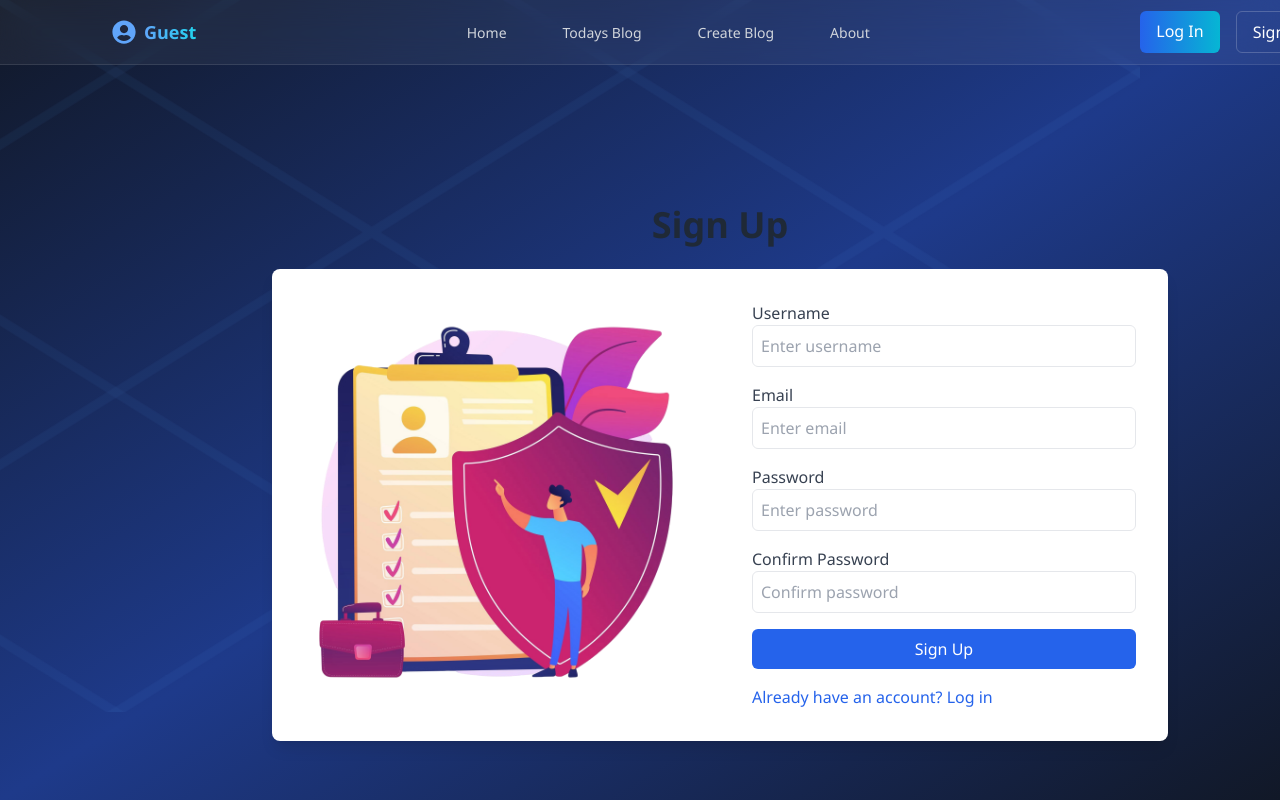
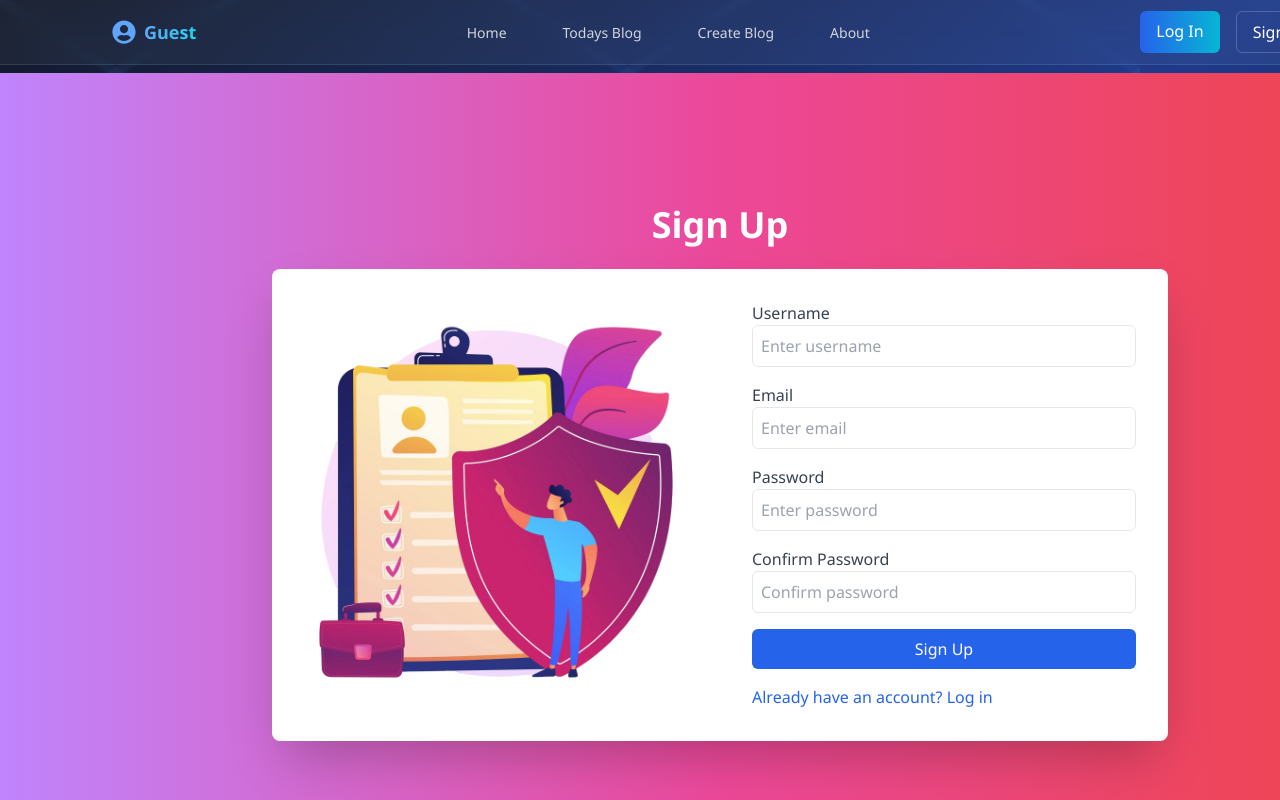
Before and after one commit to Nasifuad/The-Debuggers-Journal, a React (Vite) app in the folder client/: page /signup in a window 1280 px wide. Built offline with nearby package versions, Linux system fonts and the light colour scheme.

Commit message:
Blog creation updated

```diff
--- a/client/src/components/BlogDetails.jsx
+++ b/client/src/components/BlogDetails.jsx
@@ -62,7 +62,7 @@ const BlogDetails = () => {
   };
 
   return (
-    <div className="min-h-screen bg-gradient-to-br from-gray-900 to-gray-700 text-white p-8">
+    <div className="min-h-screen max-h-full bg-gradient-to-br from-gray-900 to-gray-700 text-white p-8">
       <div className="max-w-4xl mx-auto">
         <h1
           className="underline cursor-pointer text-xl font-bold mb-8"
@@ -82,7 +82,7 @@ const BlogDetails = () => {
         </div>
 
         <div className="prose prose-lg prose-invert max-w-none">
-          <p className="text-gray-300 leading-relaxed">
+          <p className="text-white font-italic text-lg mb-8 text-justify leading-relaxed ">
             {data?.content || "No content available."}
           </p>
         </div>
--- a/client/src/sections/BlogPage.jsx
+++ b/client/src/sections/BlogPage.jsx
@@ -38,7 +38,7 @@ const BlogPage = () => {
   return (
     <div className=" bg-gradient-to-br  from-blue-900 via-gray-900 to-sky-600 text-white py-10 px-4">
       <div className="max-w-7xl mx-auto">
-        <h1 className="text-6xl font-bold text-center mb-16 text-transparent bg-clip-text bg-gradient-to-r from-blue-400 to-cyan-400 animate-text-shine sticky top-10 z-10 py-8 backdrop-blur-lg">
+        <h1 className="text-6xl font-bold text-center mb-16 text-transparent bg-clip-text bg-gradient-to-r from-blue-400 to-cyan-400 animate-text-shine sticky top-10 z-10 py-8 backdrop-blur-lg hidden xl:block">
           The Debuggers Journal
         </h1>
 
--- a/client/src/sections/CreateBlog.jsx
+++ b/client/src/sections/CreateBlog.jsx
@@ -20,7 +20,7 @@ const CreateBlog = () => {
   const sendBlog = async () => {
     try {
       const res = await fetch(
-        "https://the-debuggers-journal-backend.onrender.com/createBlog",
+        "https://the-debuggers-journal-backend.onrender.com/api/createBlog",
         {
           method: "POST",
           headers: {
--- a/client/src/sections/Signup.jsx
+++ b/client/src/sections/Signup.jsx
@@ -2,6 +2,7 @@ import { useContext, useState } from "react";
 import { images } from "../constants/constant";
 import { useNavigate } from "react-router-dom";
 import { MyContext } from "../useContext/UseContext";
+import { motion } from "framer-motion";
 
 const Signup = () => {
   const navigate = useNavigate();
@@ -55,18 +56,57 @@ const Signup = () => {
     }
   };
 
+  // Animation Variants
+  const containerVariants = {
+    hidden: { opacity: 0, y: 50 },
+    visible: { opacity: 1, y: 0, transition: { duration: 0.5 } },
+  };
+
+  const inputVariants = {
+    hidden: { opacity: 0, x: -20 },
+    visible: { opacity: 1, x: 0, transition: { duration: 0.5, delay: 0.2 } },
+  };
+
+  const buttonVariants = {
+    hover: { scale: 1.05, transition: { duration: 0.2 } },
+    tap: { scale: 0.95 },
+  };
+
+  const imageVariants = {
+    hidden: { opacity: 0, scale: 0.8 },
+    visible: {
+      opacity: 1,
+      scale: 1,
+      transition: { duration: 0.5, delay: 0.3 },
+    },
+  };
+
+  const successVariants = {
+    hidden: { opacity: 0, y: -20 },
+    visible: { opacity: 1, y: 0, transition: { duration: 0.3 } },
+  };
+
   return (
-    <div className="flex flex-col items-center justify-center min-h-screen bg-transparent p-6">
-      <h1 className="text-4xl font-semibold text-gray-800 mb-6">Sign Up</h1>
-      <div className="bg-white shadow-lg rounded-lg flex overflow-hidden w-full max-w-4xl">
-        <img
+    <motion.div
+      className="flex flex-col items-center justify-center min-h-screen bg-gradient-to-r from-purple-400 via-pink-500 to-red-500 p-6"
+      variants={containerVariants}
+      initial="hidden"
+      animate="visible"
+    >
+      <h1 className="text-4xl font-semibold text-white mb-6">Sign Up</h1>
+      <motion.div
+        className="bg-white shadow-2xl rounded-lg flex overflow-hidden w-full max-w-4xl"
+        variants={containerVariants}
+      >
+        <motion.img
           src={images.signup}
           alt="Sign up"
           className="w-1/2 hidden md:block object-cover"
+          variants={imageVariants}
         />
         <div className="w-full md:w-1/2 p-8">
           <form className="space-y-4" onSubmit={handleSubmit}>
-            <div>
+            <motion.div variants={inputVariants}>
               <label className="block text-gray-700 font-medium">
                 Username
               </label>
@@ -74,26 +114,26 @@ const Signup = () => {
                 type="text"
                 value={username}
                 onChange={(e) => setUsername(e.target.value)}
-                className="w-full p-2 border rounded-md"
+                className="w-full p-2 border rounded-md focus:outline-none focus:ring-2 focus:ring-blue-500"
                 placeholder="Enter username"
                 required
               />
               {errors.username && (
                 <p className="text-red-500 text-sm">{errors.username}</p>
               )}
-            </div>
-            <div>
+            </motion.div>
+            <motion.div variants={inputVariants}>
               <label className="block text-gray-700 font-medium">Email</label>
               <input
                 type="email"
                 value={email}
                 onChange={(e) => setEmail(e.target.value)}
-                className="w-full p-2 border rounded-md"
+                className="w-full p-2 border rounded-md focus:outline-none focus:ring-2 focus:ring-blue-500"
                 placeholder="Enter email"
                 required
               />
-            </div>
-            <div>
+            </motion.div>
+            <motion.div variants={inputVariants}>
               <label className="block text-gray-700 font-medium">
                 Password
               </label>
@@ -101,15 +141,15 @@ const Signup = () => {
                 type="password"
                 value={password}
                 onChange={(e) => setPassword(e.target.value)}
-                className="w-full p-2 border rounded-md"
+                className="w-full p-2 border rounded-md focus:outline-none focus:ring-2 focus:ring-blue-500"
                 placeholder="Enter password"
                 required
               />
               {errors.password && (
                 <p className="text-red-500 text-sm">{errors.password}</p>
               )}
-            </div>
-            <div>
+            </motion.div>
+            <motion.div variants={inputVariants}>
               <label className="block text-gray-700 font-medium">
                 Confirm Password
               </label>
@@ -117,38 +157,52 @@ const Signup = () => {
                 type="password"
                 value={passwordConfirm}
                 onChange={(e) => setPasswordConfirm(e.target.value)}
-                className="w-full p-2 border rounded-md"
+                className="w-full p-2 border rounded-md focus:outline-none focus:ring-2 focus:ring-blue-500"
                 placeholder="Confirm password"
                 required
               />
               {errors.passwordConfirm && (
                 <p className="text-red-500 text-sm">{errors.passwordConfirm}</p>
               )}
-            </div>
-            <button
+            </motion.div>
+            <motion.button
               type="submit"
               className="w-full bg-blue-600 text-white py-2 rounded-md hover:bg-blue-700 transition"
+              variants={buttonVariants}
+              whileHover="hover"
+              whileTap="tap"
             >
               Sign Up
-            </button>
+            </motion.button>
           </form>
           {userExists && (
-            <p className="text-red-500 text-sm mt-2">User already exists</p>
+            <motion.p
+              className="text-red-500 text-sm mt-2"
+              variants={successVariants}
+            >
+              User already exists
+            </motion.p>
           )}
           {success && (
-            <p className="text-green-500 text-sm mt-2">
+            <motion.p
+              className="text-green-500 text-sm mt-2"
+              variants={successVariants}
+            >
               User created successfully
-            </p>
+            </motion.p>
           )}
-          <button
+          <motion.button
             onClick={() => navigate("/login")}
             className="mt-4 text-blue-600 hover:underline"
+            variants={buttonVariants}
+            whileHover="hover"
+            whileTap="tap"
           >
             Already have an account? Log in
-          </button>
+          </motion.button>
         </div>
-      </div>
-    </div>
+      </motion.div>
+    </motion.div>
   );
 };
 
```
